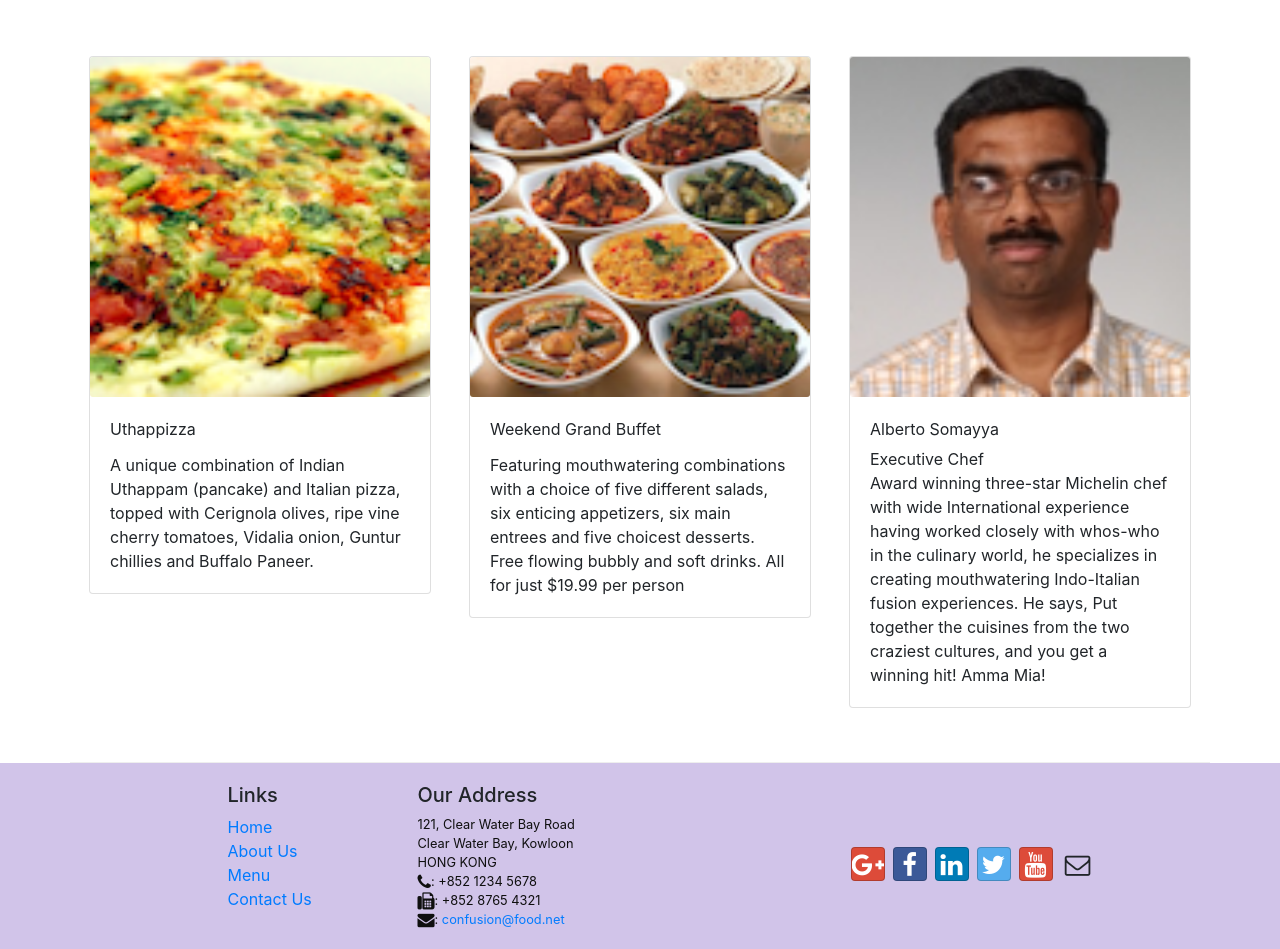
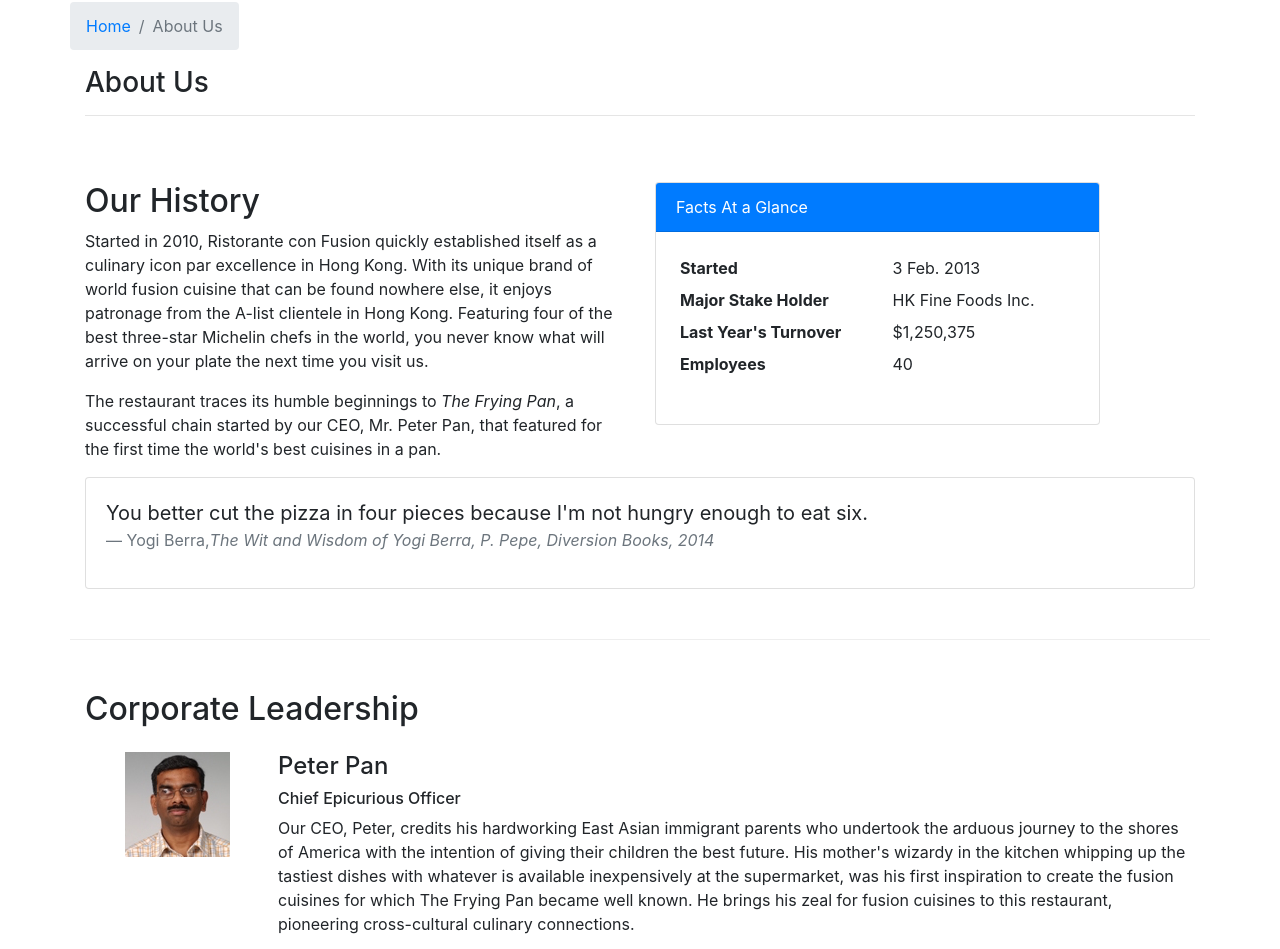
Before and after one commit to yassinblanco/conFusion-react, a React (Create React App) app: page /aboutus in a window 1280 px wide. Before the commit this address led to /home. Shown: the part 360-1309 px from the top of the page. Built offline with nearby package versions, Linux system fonts and the light colour scheme.

Commit message:
Add About Component

```diff
--- /dev/null
+++ b/src/components/AboutComponent.js
@@ -0,0 +1,92 @@
+import React from 'react';
+import { Breadcrumb, BreadcrumbItem, Card, CardBody, CardHeader, Media } from 'reactstrap';
+import { Link } from 'react-router-dom';
+
+const RenderLeader = ({leader}) => {
+    return(
+        <Media tag="li">
+            <Media left className="mr-5">
+                <Media object src={leader.image} alt={leader.name} />
+            </Media>
+            <Media body>
+                <Media heading>{leader.name}</Media>
+                <h6>{leader.designation}</h6>
+                <p>{leader.description}</p>
+            </Media>
+        </Media>
+    );
+}
+
+const About = props => {
+
+    const leaders = props.leaders.map((leader) => {
+        return (
+            <RenderLeader leader={leader} />
+        );
+    });
+
+    return(
+        <div className="container">
+            <div className="row">
+                <Breadcrumb>
+                    <BreadcrumbItem><Link to="/home">Home</Link></BreadcrumbItem>
+                    <BreadcrumbItem active>About Us</BreadcrumbItem>
+                </Breadcrumb>
+                <div className="col-12">
+                    <h3>About Us</h3>
+                    <hr />
+                </div>
+            </div>
+            <div className="row row-content">
+                <div className="col-12 col-md-6">
+                    <h2>Our History</h2>
+                    <p>Started in 2010, Ristorante con Fusion quickly established itself as a culinary icon par excellence in Hong Kong. With its unique brand of world fusion cuisine that can be found nowhere else, it enjoys patronage from the A-list clientele in Hong Kong.  Featuring four of the best three-star Michelin chefs in the world, you never know what will arrive on your plate the next time you visit us.</p>
+                    <p>The restaurant traces its humble beginnings to <em>The Frying Pan</em>, a successful chain started by our CEO, Mr. Peter Pan, that featured for the first time the world's best cuisines in a pan.</p>
+                </div>
+                <div className="col-12 col-md-5">
+                    <Card>
+                        <CardHeader className="bg-primary text-white">Facts At a Glance</CardHeader>
+                        <CardBody>
+                            <dl className="row p-1">
+                                <dt className="col-6">Started</dt>
+                                <dd className="col-6">3 Feb. 2013</dd>
+                                <dt className="col-6">Major Stake Holder</dt>
+                                <dd className="col-6">HK Fine Foods Inc.</dd>
+                                <dt className="col-6">Last Year's Turnover</dt>
+                                <dd className="col-6">$1,250,375</dd>
+                                <dt className="col-6">Employees</dt>
+                                <dd className="col-6">40</dd>
+                            </dl>
+                        </CardBody>
+                    </Card>
+                </div>
+                <div className="col-12">
+                    <Card>
+                        <CardBody className="bg-faded">
+                            <blockquote className="blockquote">
+                                <p className="mb-0">You better cut the pizza in four pieces because
+                                    I'm not hungry enough to eat six.</p>
+                                <footer className="blockquote-footer">Yogi Berra,
+                                <cite title="Source Title">The Wit and Wisdom of Yogi Berra,
+                                    P. Pepe, Diversion Books, 2014</cite>
+                                </footer>
+                            </blockquote>
+                        </CardBody>
+                    </Card>
+                </div>
+            </div>
+            <div className="row row-content">
+                <div className="col-12">
+                    <h2>Corporate Leadership</h2>
+                </div>
+                <div className="col-12 mt-3">
+                    <Media list>
+                        {leaders}
+                    </Media>
+                </div>
+            </div>
+        </div>
+    );
+}
+
+export default About;
--- a/src/components/MainComponent.js
+++ b/src/components/MainComponent.js
@@ -1,6 +1,7 @@
 import React, {Component} from 'react';
 import Header from './HeaderComponent';
 import Home from './HomeComponent';
+import About from './AboutComponent';
 import Menu from "./MenuComponent";
 import Contact from "./ContactComponent";
 import Dishdetail from "./DishdetailComponent";
@@ -49,6 +50,7 @@ class Main extends Component{
                 <Header />
                     <Switch>
                         <Route path="/home" component={HomePage}/>
+                        <Route path="/aboutus" component={() => <About leaders={this.state.leaders}/>} />
                         <Route exact path="/menu" component={() => <Menu dishes={this.state.dishes}/>} />
                         <Route path="/menu/:dishId" component={DishWithId} />
                         <Route exact path="/contactus" component={Contact} />
```
